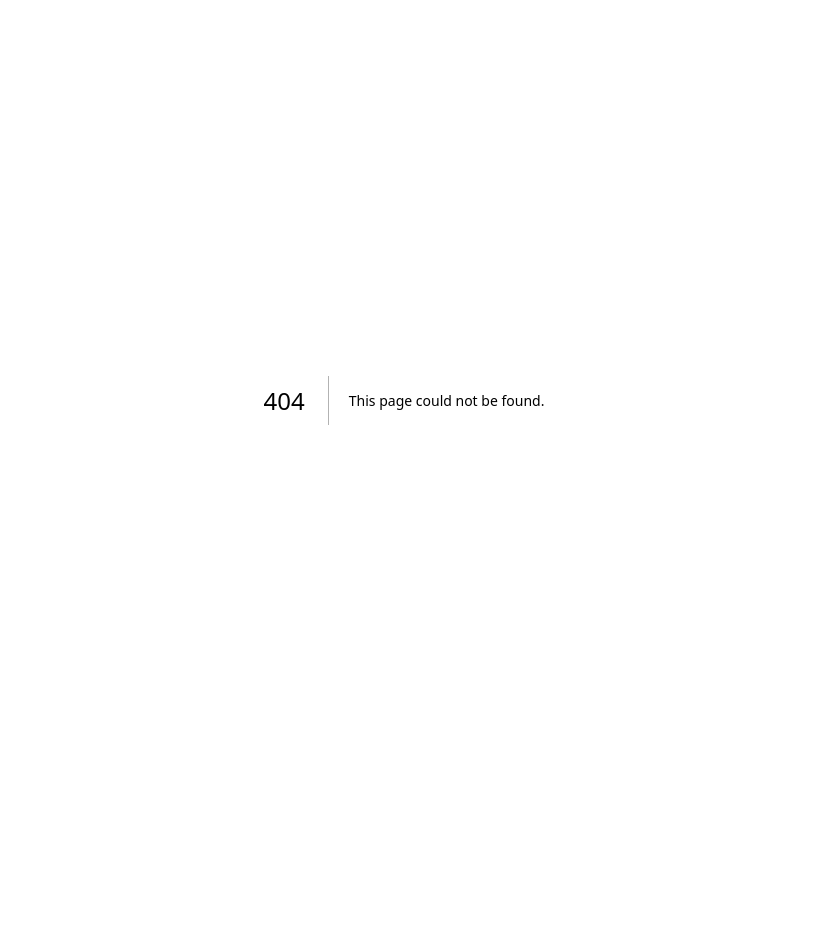
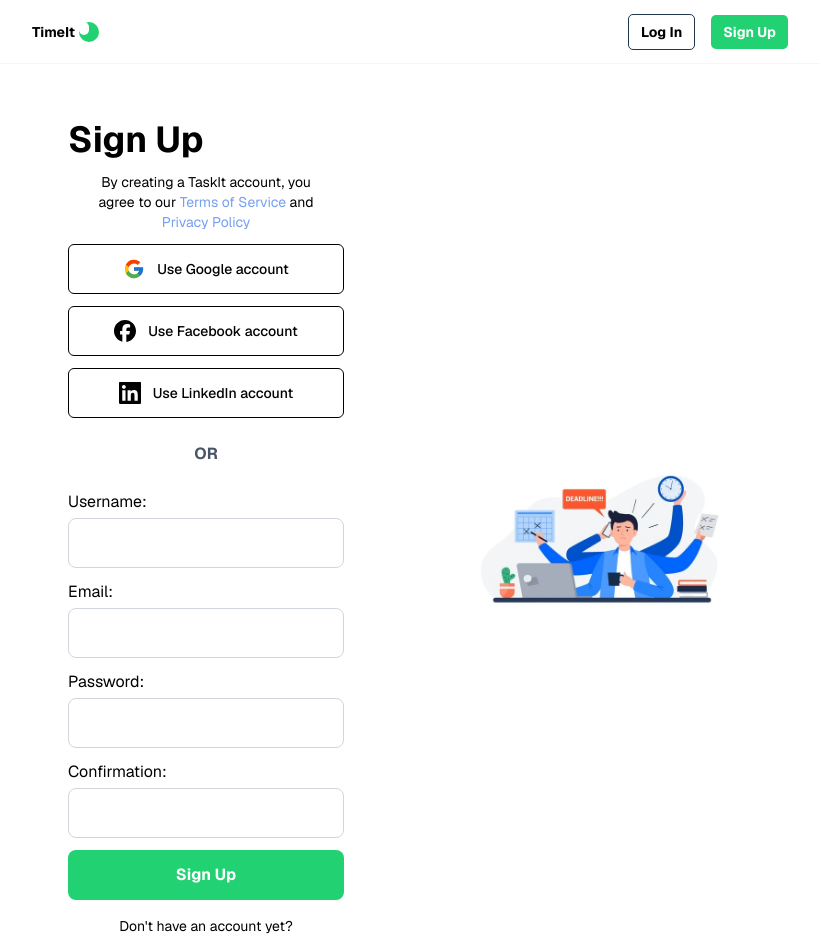
Before and after one commit to KellsCodes/tasktimer, a Next.js app in the folder frontend/: page /register in a window 1280 px wide. Before the commit this address had no page. Shown: the top 939 px of the page, without its empty margins (236-1055 px from the left). Before the commit the page ends 800 px from the top, so only its background shows below. Built offline with nearby package versions, Linux system fonts and the light colour scheme.

Commit message:
Create Login Page

```diff
--- /dev/null
+++ b/frontend/src/app/(auth)/login/page.tsx
@@ -0,0 +1,26 @@
+import Navbar from "@/app/components/Navbar";
+import Register from "@/app/components/Register";
+import Image from "next/image";
+
+export default function UserLogin() {
+  return (
+    <div className="font-sans min-h-screen">
+      <Navbar />
+      <main className="flex flex-col gap-[32px] row-start-2 items-center sm:items-start">
+
+        <div className="relative top-[80px] w-full flex flex-col items-center py-10 px-20">
+          <div className=" w-[60%] mxto-auto flex items-center gap-x-30">
+            <div className="w-1/2">
+              <Register />
+            </div>
+            <div className="w-1/2">
+              <Image src="/logo.svg" width={400} height={400} alt="Logo" />
+              <h2 className="font-bold text-gray-900 text-xs">Time.It- schedule task, get notified, manage task, never miss deadlines.</h2>
+            </div>
+          </div>
+
+        </div>
+      </main>
+    </div>
+  );
+}
--- /dev/null
+++ b/frontend/src/app/(auth)/register/page.tsx
@@ -0,0 +1,25 @@
+import Navbar from "@/app/components/Navbar";
+import Register from "@/app/components/Register";
+import Image from "next/image";
+
+export default function RegisterUser() {
+    return (
+        <div className="font-sans min-h-screen relative">
+            <Navbar />
+            <main className="flex flex-col gap-[32px] row-start-2 items-center sm:items-start">
+
+                <div className="relative top-[80px] w-full flex flex-col items-center py-10 px-20">
+                    <div className=" w-[60%] mxto-auto flex items-center gap-x-30">
+                        <div className="w-1/2">
+                            <Register />
+                        </div>
+                        <div className="w-1/2">
+                            <Image src="/tired-man-missing-deadline-office.webp" width={800} height={800} loading="lazy" alt="deadline-image" />
+                        </div>
+                    </div>
+
+                </div>
+            </main>
+        </div>
+    )
+};
--- a/frontend/src/app/components/Navbar.tsx
+++ b/frontend/src/app/components/Navbar.tsx
@@ -2,7 +2,9 @@
 
 const Navbar = () => {
     return (
-        <nav className="flex items-center justify-between h-[64px] w-[60%]">
+        <nav className="flex items-center justify-center h-[64px] w-full border-b border-b-gray-100 fixed top-0 w-full z-50 bg-white">
+            <div className="flex items-center justify-between w-[60%]">
+
                 <a href="/">
                     <div className="text-sm font-bold py-2 px-3 rounded-[5px] text-center flex items-center gap-1">
                         <h2>TimeIt</h2>
@@ -24,6 +26,7 @@ const Navbar = () => {
                         </a>
                     </li>
                 </ul>
+            </div>
         </nav>
     );
 }
--- a/frontend/src/app/components/Register.tsx
+++ b/frontend/src/app/components/Register.tsx
@@ -1,4 +1,5 @@
 'use client';
+import { usePathname } from 'next/navigation';
 import React, { useState } from 'react';
 import { FcGoogle } from "react-icons/fc";
 import { GrLinkedin } from 'react-icons/gr';
@@ -16,6 +17,7 @@ const Register: React.FC = () => {
         email: '',
         password: '',
     });
+    const pathname = usePathname()
 
     const [error, setError] = useState<string | null>(null);
 
@@ -37,7 +39,7 @@ const Register: React.FC = () => {
 
     return (
         <form onSubmit={handleSubmit} className='space-y-3'>
-            <h2 className='font-bold text-4xl'>Log In</h2>
+            <h2 className='font-bold text-4xl'>{pathname === "/register" ? "Sign Up" : "Log In"}</h2>
             <p className='px-5 text-sm text-center'>By creating a TaskIt account, you agree to our <a href="#" className='text-[#759FF2]'>Terms of Service</a> and <a href="#" className='text-[#759FF2]'>Privacy Policy</a></p>
             <div className='space-y-3'>
                 <button
@@ -62,7 +64,8 @@ const Register: React.FC = () => {
             <div className='flex items-center justify-center font-bold text-gray-600 my-6'>OR</div>
             {error && <div style={{ color: 'red' }}>{error}</div>}
             <div>
-                {/* <label>
+                {pathname === "/register" && (
+                    <label>
                         Username:
                         <input
                             type="text"
@@ -70,8 +73,10 @@ const Register: React.FC = () => {
                             value={form.username}
                             onChange={handleChange}
                             autoComplete="username"
+                            className='w-full h-[50px] mt-1 border border-gray-300 rounded-[8px] px-3 focus:outline-none focus:ring-1 focus:ring-[#22D172] transition-all duration-500 ease-in-out'
                         />
-                </label> */}
+                    </label>
+                )}
             </div>
             <div>
                 <label>
@@ -99,11 +104,27 @@ const Register: React.FC = () => {
                     />
                 </label>
             </div>
-            <button type="submit" className='cursor-pointer h-[50px] text-white font-bold hover:opacity-70 transition-all duration-300 ease-in-out w-full rounded-[8px] bg-[#22D172]'>Log In</button>
+            {pathname === "/register" &&
+                <div>
+                    <label>
+                        Confirmation:
+                        <input
+                            type="password"
+                            name="confirm_password"
+                            value={form.password}
+                            onChange={handleChange}
+                            autoComplete="new-password"
+                            className='w-full h-[50px] mt-1 border border-gray-300 rounded-[8px] px-3 focus:outline-none focus:ring-1 focus:ring-[#22D172] transition-all duration-500 ease-in-out'
+                        />
+                    </label>
+                </div>
+            }
+            <button type="submit" className='cursor-pointer h-[50px] text-white font-bold hover:opacity-70 transition-all duration-300 ease-in-out w-full rounded-[8px] bg-[#22D172]'>{pathname === "/register" ? "Sign Up" : "Log In"}</button>
             <div className='text-center text-sm mt-1'>
                 <p>Don't have an account yet?</p>
-                <a href="#" className='text-[#759FF2]'>Sign Up</a>
+                <a href="#" className='text-[#759FF2]'>{pathname === "/register" ? "Sign Up" : "Sign Up"}</a>
             </div>
+
         </form>
     );
 };
--- /dev/null
+++ b/frontend/src/app/dashboard/page.tsx
@@ -0,0 +1,15 @@
+import Navbar from "../components/Navbar";
+
+export default function DashboardPage() {
+  return (
+    <div className="font-sans min-h-screen">
+      <Navbar />
+      <main className="flex flex-col gap-[32px] row-start-2 items-center sm:items-start">
+        <div className="relative top-[80px] w-full flex flex-col items-center py-10 px-20">
+          <h1 className="text-2xl font-bold">Dashboard</h1>
+          {/* Additional dashboard content can go here */}
+        </div>
+      </main>
+    </div>
+  );
+}
--- a/frontend/src/app/page.tsx
+++ b/frontend/src/app/page.tsx
@@ -1,28 +1,9 @@
-import Image from "next/image";
-import Navbar from "./components/Navbar";
-import Register from "./components/Register";
+import UserLogin from "./(auth)/login/page";
 
 export default function Home() {
   return (
-    <div className="font-sans min-h-screen">
-      <div className="h-[64px] flex flex-col items-center border-b border-b-gray-100 fixed top-0 w-full z-50">
-        <Navbar />
-      </div>
-      <main className="flex flex-col gap-[32px] row-start-2 items-center sm:items-start">
-
-        <div className="relative top-[80px] w-full flex flex-col items-center py-10 px-20">
-          <div className=" w-[60%] mxto-auto flex items-center gap-x-30">
-            <div className="w-1/2">
-              <Register />
-            </div>
-            <div className="w-1/2">
-              <Image src="/logo.svg" width={400} height={400} alt="Logo" />
-              <h2 className="font-bold text-gray-900 text-xs">Time.It- schedule task, get notified, manage task, never miss any deadlines.</h2>
-            </div>
-          </div>
-
-        </div>
-      </main>
+    <div>
+      <UserLogin />
     </div>
   );
 }
```
Lines whose indentation alone changed are shown as unchanged.
